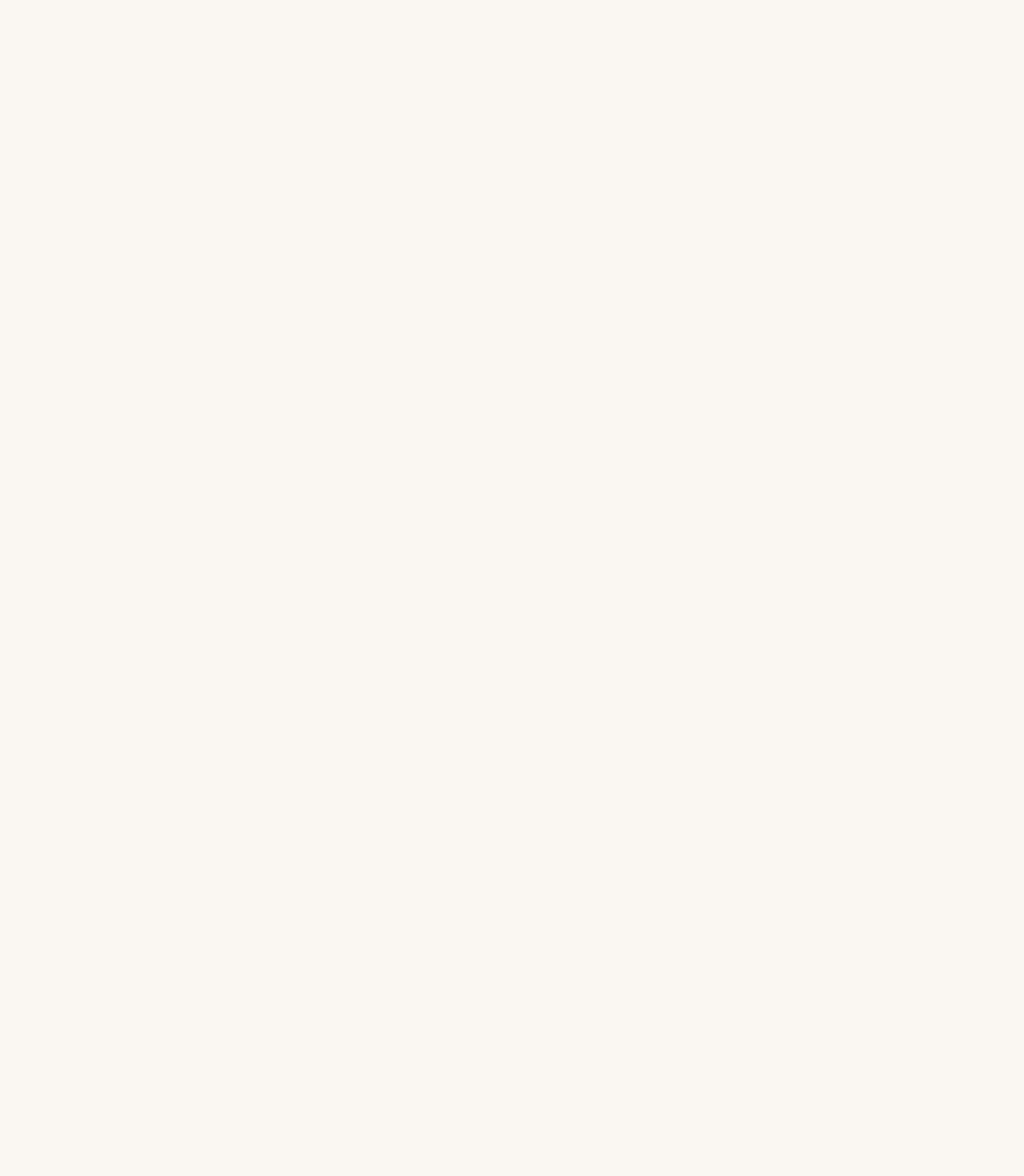
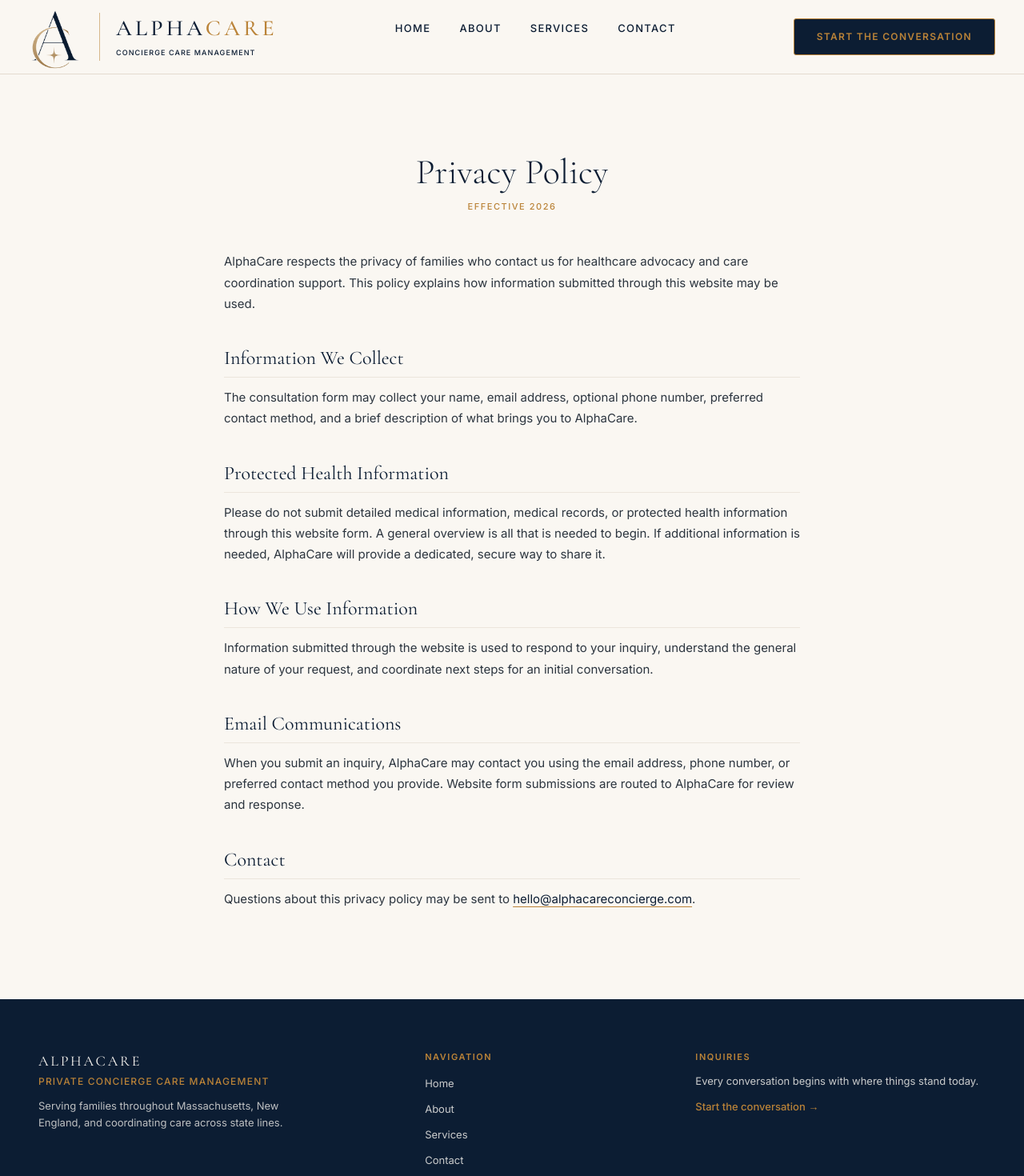
Before and after one commit to alphacareconcierge/alphacare-website, a Next.js app: page /privacy in a window 1280 px wide. Before the commit this address had no page. Shown: the top 1470 px of the page at 80% size. Before the commit the page ends 800 px from the top, so only its background shows below. Built offline with nearby package versions, Linux system fonts and the light colour scheme.

Commit message:
Create dedicated legal pages

```diff
--- a/app/privacy/page.tsx
+++ b/app/privacy/page.tsx
@@ -1,5 +1,77 @@
-import { permanentRedirect } from "next/navigation";
+import type { Metadata } from "next";
+import { business } from "@/lib/content";
+
+export const metadata: Metadata = {
+  title: "Privacy Policy | AlphaCare Concierge Care Management",
+  description:
+    "Privacy practices for AlphaCare Concierge Care Management website inquiries and communications.",
+  alternates: { canonical: "/privacy" }
+};
 
 export default function PrivacyPage() {
-  permanentRedirect("/privacy-policy");
+  return (
+    <section className="mx-auto max-w-3xl bg-ivory px-6 py-20 md:py-24">
+      <h1 className="mb-2 text-center font-serif text-[clamp(2rem,3.5vw,2.75rem)] font-light leading-[1.2] text-navy">
+        Privacy Policy
+      </h1>
+      <p className="mb-12 text-center font-sans text-[0.6875rem] font-medium uppercase tracking-[0.14em] text-gold">
+        Effective 2026
+      </p>
+
+      <div>
+        <p className="mb-4 font-sans text-[0.9375rem] font-normal leading-[1.75] text-grayblue">
+          AlphaCare respects the privacy of families who contact us for healthcare advocacy and care coordination support. This policy explains how information submitted through this website may be used.
+        </p>
+
+        <section>
+          <h2 className="mb-3 mt-10 border-b border-[#E3DBCF]/60 pb-2 font-serif text-[1.5rem] font-normal leading-[1.25] text-navy">
+            Information We Collect
+          </h2>
+          <p className="mb-4 font-sans text-[0.9375rem] font-normal leading-[1.75] text-grayblue">
+            The consultation form may collect your name, email address, optional phone number, preferred contact method, and a brief description of what brings you to AlphaCare.
+          </p>
+        </section>
+
+        <section>
+          <h2 className="mb-3 mt-10 border-b border-[#E3DBCF]/60 pb-2 font-serif text-[1.5rem] font-normal leading-[1.25] text-navy">
+            Protected Health Information
+          </h2>
+          <p className="mb-4 font-sans text-[0.9375rem] font-normal leading-[1.75] text-grayblue">
+            Please do not submit detailed medical information, medical records, or protected health information through this website form. A general overview is all that is needed to begin. If additional information is needed, AlphaCare will provide a dedicated, secure way to share it.
+          </p>
+        </section>
+
+        <section>
+          <h2 className="mb-3 mt-10 border-b border-[#E3DBCF]/60 pb-2 font-serif text-[1.5rem] font-normal leading-[1.25] text-navy">
+            How We Use Information
+          </h2>
+          <p className="mb-4 font-sans text-[0.9375rem] font-normal leading-[1.75] text-grayblue">
+            Information submitted through the website is used to respond to your inquiry, understand the general nature of your request, and coordinate next steps for an initial conversation.
+          </p>
+        </section>
+
+        <section>
+          <h2 className="mb-3 mt-10 border-b border-[#E3DBCF]/60 pb-2 font-serif text-[1.5rem] font-normal leading-[1.25] text-navy">
+            Email Communications
+          </h2>
+          <p className="mb-4 font-sans text-[0.9375rem] font-normal leading-[1.75] text-grayblue">
+            When you submit an inquiry, AlphaCare may contact you using the email address, phone number, or preferred contact method you provide. Website form submissions are routed to AlphaCare for review and response.
+          </p>
+        </section>
+
+        <section>
+          <h2 className="mb-3 mt-10 border-b border-[#E3DBCF]/60 pb-2 font-serif text-[1.5rem] font-normal leading-[1.25] text-navy">
+            Contact
+          </h2>
+          <p className="mb-4 font-sans text-[0.9375rem] font-normal leading-[1.75] text-grayblue">
+            Questions about this privacy policy may be sent to{" "}
+            <a className="text-navy underline decoration-gold underline-offset-4 transition-colors hover:text-gold" href={`mailto:${business.email}`}>
+              {business.email}
+            </a>
+            .
+          </p>
+        </section>
+      </div>
+    </section>
+  );
 }
--- a/app/terms/page.tsx
+++ b/app/terms/page.tsx
@@ -1,5 +1,77 @@
-import { permanentRedirect } from "next/navigation";
+import type { Metadata } from "next";
+import { business } from "@/lib/content";
+
+export const metadata: Metadata = {
+  title: "Terms of Service | AlphaCare Concierge Care Management",
+  description:
+    "Website terms for AlphaCare Concierge Care Management.",
+  alternates: { canonical: "/terms" }
+};
 
 export default function TermsPage() {
-  permanentRedirect("/terms-of-use");
+  return (
+    <section className="mx-auto max-w-3xl bg-ivory px-6 py-20 md:py-24">
+      <h1 className="mb-2 text-center font-serif text-[clamp(2rem,3.5vw,2.75rem)] font-light leading-[1.2] text-navy">
+        Terms of Service
+      </h1>
+      <p className="mb-12 text-center font-sans text-[0.6875rem] font-medium uppercase tracking-[0.14em] text-gold">
+        Effective 2026
+      </p>
+
+      <div>
+        <p className="mb-4 font-sans text-[0.9375rem] font-normal leading-[1.75] text-grayblue">
+          By using this website, you agree to these terms. The information on this website is provided for general informational purposes about AlphaCare’s private care management, healthcare advocacy, and family coordination services.
+        </p>
+
+        <section>
+          <h2 className="mb-3 mt-10 border-b border-[#E3DBCF]/60 pb-2 font-serif text-[1.5rem] font-normal leading-[1.25] text-navy">
+            No Medical Advice
+          </h2>
+          <p className="mb-4 font-sans text-[0.9375rem] font-normal leading-[1.75] text-grayblue">
+            AlphaCare Concierge Care Management is not a medical practice and does not provide diagnosis, treatment, emergency services, or medical advice through this website. For medical concerns, contact a licensed healthcare provider. For emergencies, call emergency services.
+          </p>
+        </section>
+
+        <section>
+          <h2 className="mb-3 mt-10 border-b border-[#E3DBCF]/60 pb-2 font-serif text-[1.5rem] font-normal leading-[1.25] text-navy">
+            Service Scope
+          </h2>
+          <p className="mb-4 font-sans text-[0.9375rem] font-normal leading-[1.75] text-grayblue">
+            AlphaCare provides private care management, coordination, and family advocacy. AlphaCare does not provide direct emergency medical response and does not replace the medical diagnosis, clinical judgment, or legal advice of physicians, attorneys, financial advisors, or other licensed professionals.
+          </p>
+        </section>
+
+        <section>
+          <h2 className="mb-3 mt-10 border-b border-[#E3DBCF]/60 pb-2 font-serif text-[1.5rem] font-normal leading-[1.25] text-navy">
+            Website Content
+          </h2>
+          <p className="mb-4 font-sans text-[0.9375rem] font-normal leading-[1.75] text-grayblue">
+            Website content may be updated from time to time. Use of this website does not create a client relationship until AlphaCare and the family have mutually agreed to proceed with services.
+          </p>
+        </section>
+
+        <section>
+          <h2 className="mb-3 mt-10 border-b border-[#E3DBCF]/60 pb-2 font-serif text-[1.5rem] font-normal leading-[1.25] text-navy">
+            Website Inquiries
+          </h2>
+          <p className="mb-4 font-sans text-[0.9375rem] font-normal leading-[1.75] text-grayblue">
+            Please do not submit detailed medical records, protected health information, or urgent medical requests through this website. If clinical details are ever helpful later, AlphaCare will provide a secure channel for sharing additional information.
+          </p>
+        </section>
+
+        <section>
+          <h2 className="mb-3 mt-10 border-b border-[#E3DBCF]/60 pb-2 font-serif text-[1.5rem] font-normal leading-[1.25] text-navy">
+            Contact
+          </h2>
+          <p className="mb-4 font-sans text-[0.9375rem] font-normal leading-[1.75] text-grayblue">
+            Questions about these terms may be sent to{" "}
+            <a className="text-navy underline decoration-gold underline-offset-4 transition-colors hover:text-gold" href={`mailto:${business.email}`}>
+              {business.email}
+            </a>
+            .
+          </p>
+        </section>
+      </div>
+    </section>
+  );
 }
```
